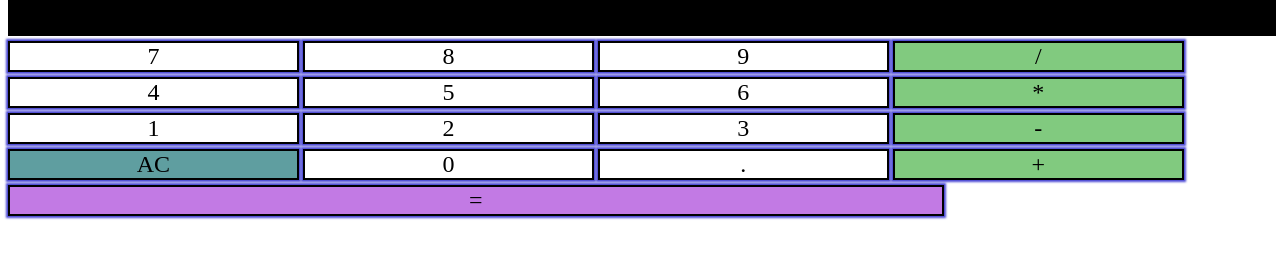
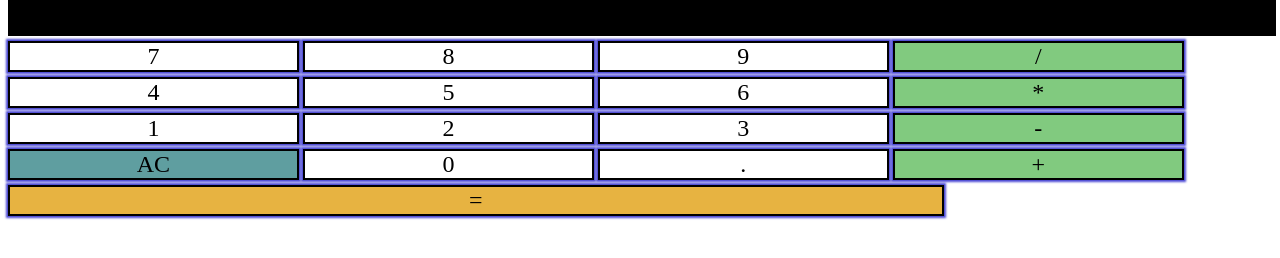
Before and after one commit to anupkunal/calculatorJS, a plain HTML site: page index.html in a window 1280 px wide. Shown: the part 172-430 px from the top of the page. Drawn offline with Linux system fonts and the light colour scheme.

Commit message:
Update index.html

```diff
--- a/index.html
+++ b/index.html
@@ -67,7 +67,7 @@
         }
 
         #maths1 {
-            background-color: rgb(194, 122, 228);
+            background-color: rgb(231, 179, 65);
             width: 73.7%;
         }
 
```
